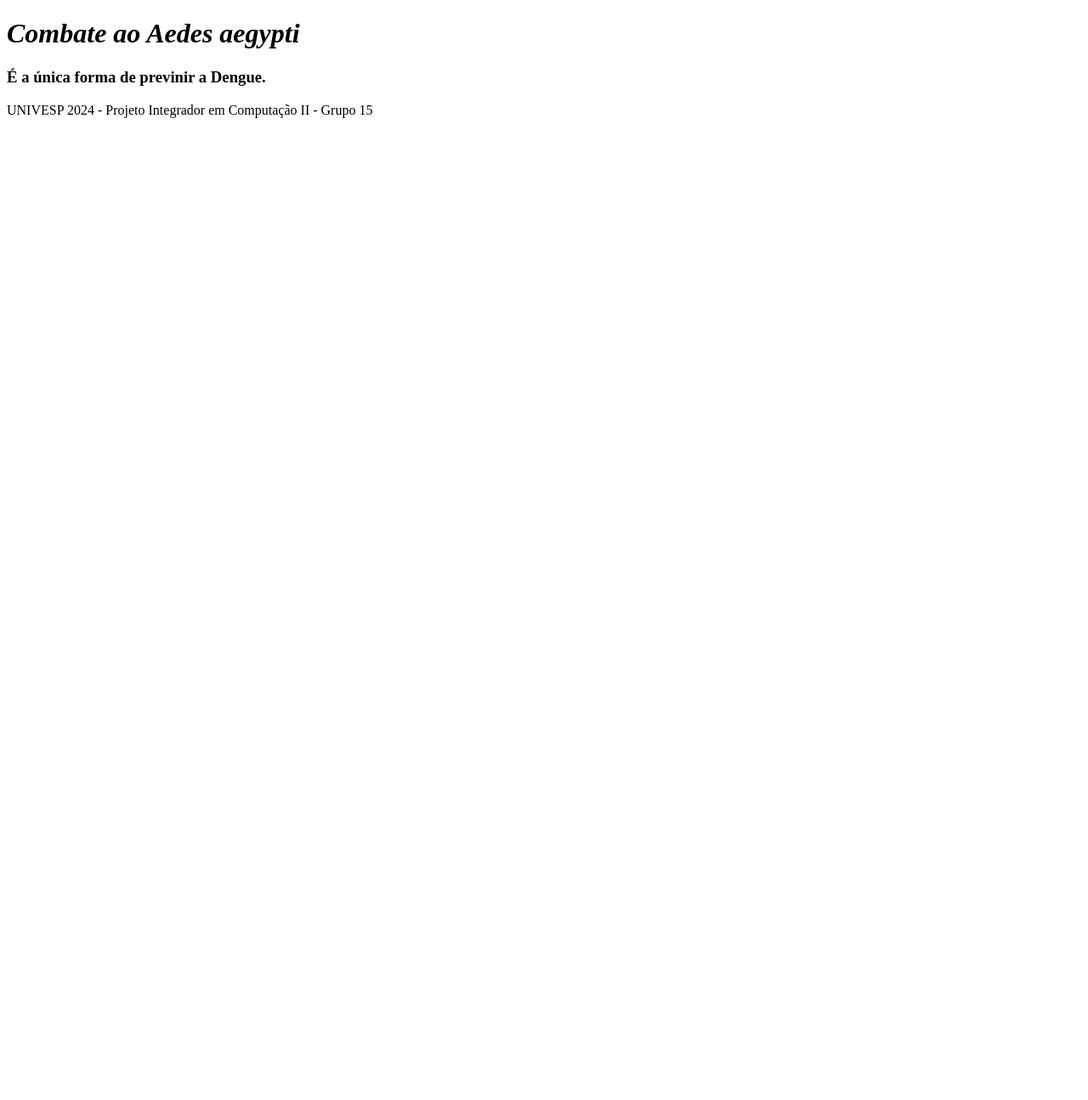
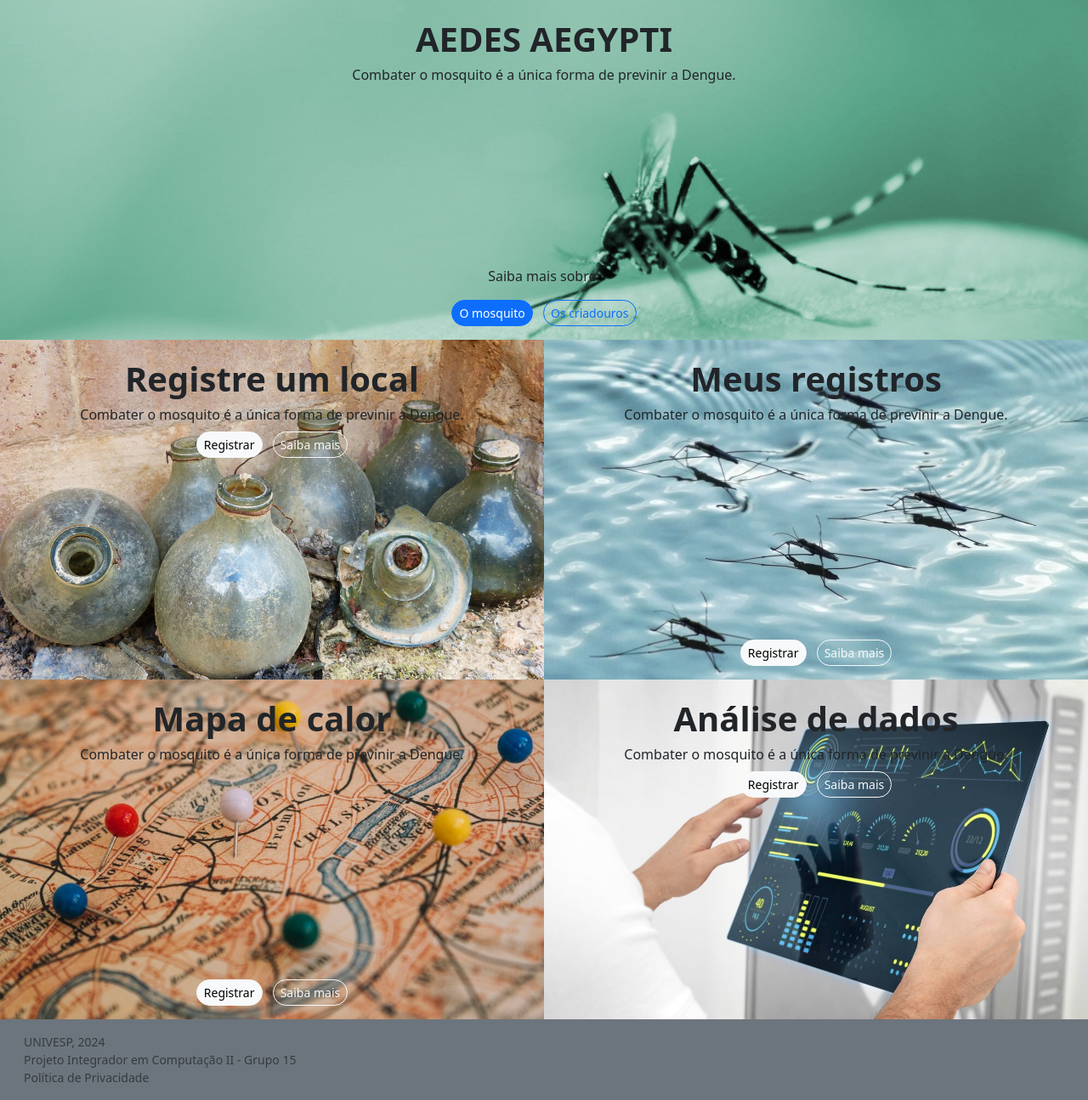
Before and after one commit to kelson-pereira/univesp-pi-2, a Django app: page / in a window 1280 px wide. Shown: the whole page at 85% size. Before the commit the page ends 139 px from the top, so only its background shows below. Run offline with Django 5.2, Linux system fonts and the light colour scheme.

Commit message:
Adição do framework Bootstrap e da tela inicial

```diff
--- a/combate_aedes/templates/home.html
+++ b/combate_aedes/templates/home.html
@@ -1,17 +1,99 @@
 {% load static %}
-<!DOCTYPE html>
+<!doctype html>
 <html lang="en">
 <head>
-    <meta charset="UTF-8">
-    <meta name="viewport" content="width=device-width, initial-scale=1.0">
+    <meta charset="utf-8">
+    <meta name="viewport" content="width=device-width, initial-scale=1">
     <link rel="shortcut icon" sizes="any" type="image/svg+xml" href="{% static 'imagens/favicon.svg' %}">
     <link rel="alternate icon" type="image/x-icon" href="{% static 'imagens/favicon.ico' %}" >
     <link rel="apple-touch-icon" sizes="any" href="{% static 'imagens/favicon.png' %}">
+    <!-- Bootstrap CSS -->
+    <link href="https://cdn.jsdelivr.net/npm/bootstrap@5.0.2/dist/css/bootstrap.min.css" rel="stylesheet" integrity="sha384-EVSTQN3/azprG1Anm3QDgpJLIm9Nao0Yz1ztcQTwFspd3yD65VohhpuuCOmLASjC" crossorigin="anonymous">
+    <!-- Bootstrap Icons -->
+    <link rel="stylesheet" href="https://cdn.jsdelivr.net/npm/bootstrap-icons@1.11.3/font/bootstrap-icons.min.css">
     <title>Aedes aegypti</title>
 </head>
 <body>
-    <h1><i>Combate ao Aedes aegypti</i></h1>
-    <h3>É a única forma de previnir a Dengue.</h3>
-    <p>UNIVESP 2024 - Projeto Integrador em Computação II - Grupo 15</p>
+    <div class="container-fluid text-center">
+        <div class="row">
+            <div class="col bg-image" style="background-image: url('/static/imagens/aedes-aegypti.png'); background-position: center; background-size: cover; background-repeat: no-repeat;">
+                <div class="d-flex flex-column justify-content-between p-3" style="height: 400px;">
+                    <div>
+                        <div class="fs-1 fw-bold">AEDES AEGYPTI</div>
+                        <div>Combater o mosquito é a única forma de previnir a Dengue.</div>
+                    </div>
+                    <div>
+                        <div class="pb-2">Saiba mais sobre:</div>
+                        <button type="button" class="btn btn-sm rounded-pill btn-primary mt-2 mx-1">O mosquito</button>
+                        <button type="button" class="btn btn-sm rounded-pill btn-outline-primary mt-2 mx-1">Os criadouros</button>
+                    </div>
+                </div>
+            </div>
+        </div>
+
+        <div class="row">
+            <div class="col-md-6 bg-image" style="background-image: url('/static/imagens/registrar.jpg'); background-position: center; background-size: cover; background-repeat: no-repeat;">
+                <div class="d-flex flex-column justify-content-start p-3" style="height: 400px;">
+                    <div>
+                        <div class="fs-1 fw-bold">Registre um local</div>
+                        <div class="">Combater o mosquito é a única forma de previnir a Dengue.</div>
+                    </div>
+                    <div>
+                        <button type="button" class="btn btn-sm rounded-pill btn-light mt-2 mx-1">Registrar</button>
+                        <button type="button" class="btn btn-sm rounded-pill btn-outline-light mt-2 mx-1">Saiba mais</button>
+                    </div>
+                </div>
+            </div>
+            <div class="col-md-6 bg-image" style="background-image: url('/static/imagens/focos.jpg'); background-position: center; background-size: cover; background-repeat: no-repeat;">
+                <div class="d-flex flex-column justify-content-between p-3" style="height: 400px;">
+                    <div>
+                        <div class="fs-1 fw-bold">Meus registros</div>
+                        <div class="">Combater o mosquito é a única forma de previnir a Dengue.</div>
+                    </div>
+                    <div>
+                        <button type="button" class="btn btn-sm rounded-pill btn-light mt-2 mx-1">Registrar</button>
+                        <button type="button" class="btn btn-sm rounded-pill btn-outline-light mt-2 mx-1">Saiba mais</button>
+                    </div>
+                </div>
+            </div>
+            <div class="col-md-6 bg-image" style="background-image: url('/static/imagens/mapa.jpg'); background-position: center; background-size: cover; background-repeat: no-repeat;">
+                <div class="d-flex flex-column justify-content-between p-3" style="height: 400px;">
+                    <div>
+                        <div class="fs-1 fw-bold">Mapa de calor</div>
+                        <div class="">Combater o mosquito é a única forma de previnir a Dengue.</div>
+                    </div>
+                    <div>
+                        <button type="button" class="btn btn-sm rounded-pill btn-light mt-2 mx-1">Registrar</button>
+                        <button type="button" class="btn btn-sm rounded-pill btn-outline-light mt-2 mx-1">Saiba mais</button>
+                    </div>
+                </div>
+            </div>
+            <div class="col-md-6 bg-image" style="background-image: url('/static/imagens/analise-dados.jpg'); background-position: center; background-size: cover; background-repeat: no-repeat;">
+                <div class="p-3" style="height: 400px;">
+                    <div>
+                        <div class="fs-1 fw-bold">Análise de dados</div>
+                        <div class="">Combater o mosquito é a única forma de previnir a Dengue.</div>
+                    </div>
+                    <div>
+                        <button type="button" class="btn btn-sm rounded-pill btn-light mt-2 mx-1">Registrar</button>
+                        <button type="button" class="btn btn-sm rounded-pill btn-outline-light mt-2 mx-1">Saiba mais</button>
+                    </div>
+                </div>
+            </div>
+        </div>
+        <div class="row text-start text-black-50">
+            <div class="col bg-secondary">
+                <div class="d-flex flex-column justify-content-between p-3">
+                    <div>
+                        <small>
+                            <div>UNIVESP, 2024</div>
+                            <div>Projeto Integrador em Computação II - Grupo 15</div>
+                            <div>Política de Privacidade</div>
+                        </small>
+                    </div>
+                </div>
+            </div>
+        </div>
+    </div>
 </body>
 </html>
```
Also changed, not shown: README.md, combate_aedes/static/imagens/aedes-aegypti.png (added), combate_aedes/static/imagens/analise-dados.jpg (added), combate_aedes/static/imagens/focos.jpg (added), combate_aedes/static/imagens/mapa.jpg (added), combate_aedes/static/imagens/registrar.jpg (added), static/imagens/aedes-aegypti.png (added), static/imagens/analise-dados.jpg (added), static/imagens/focos.jpg (added), static/imagens/mapa.jpg (added), static/imagens/registrar.jpg (added), 3 other files.
